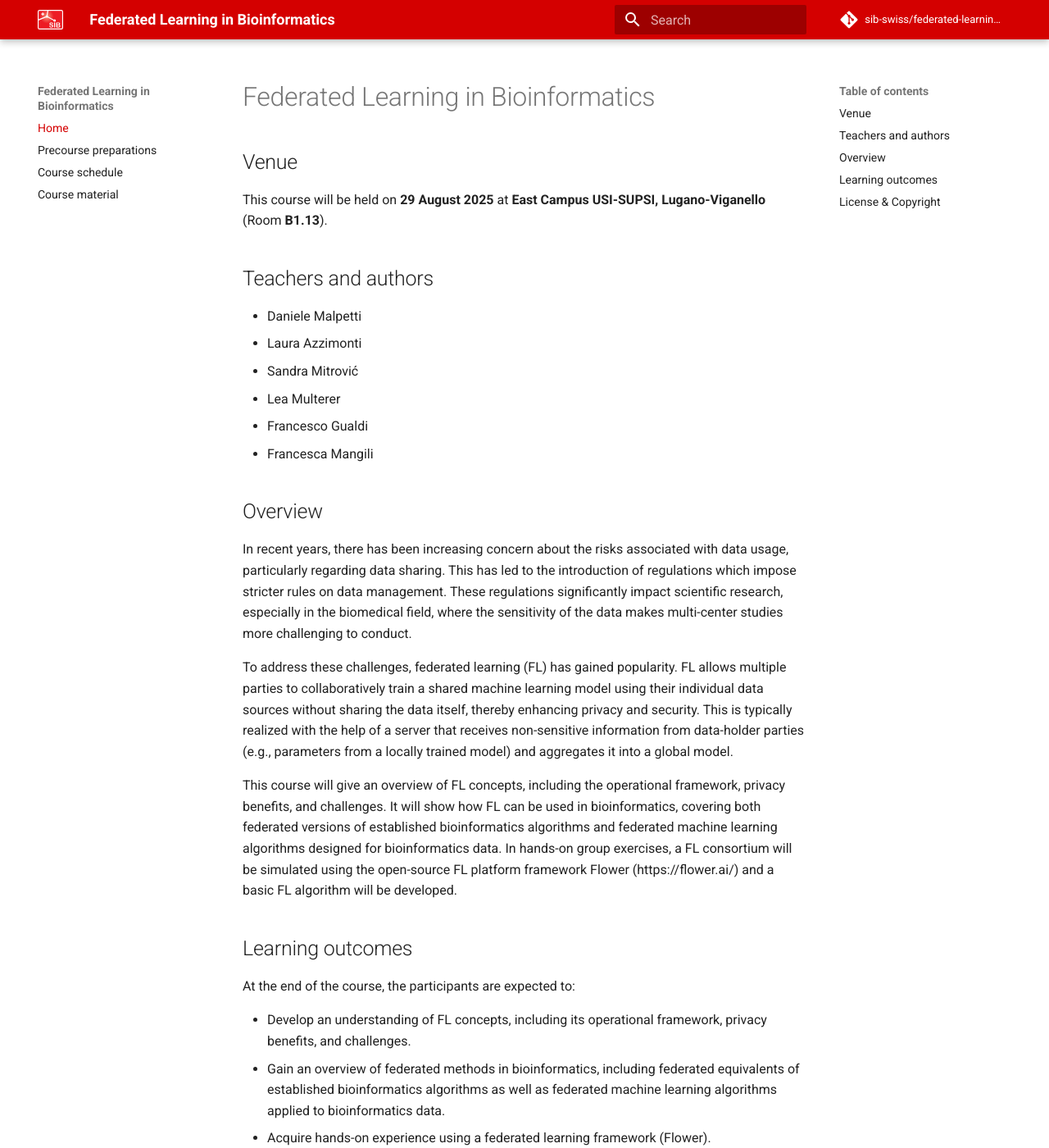
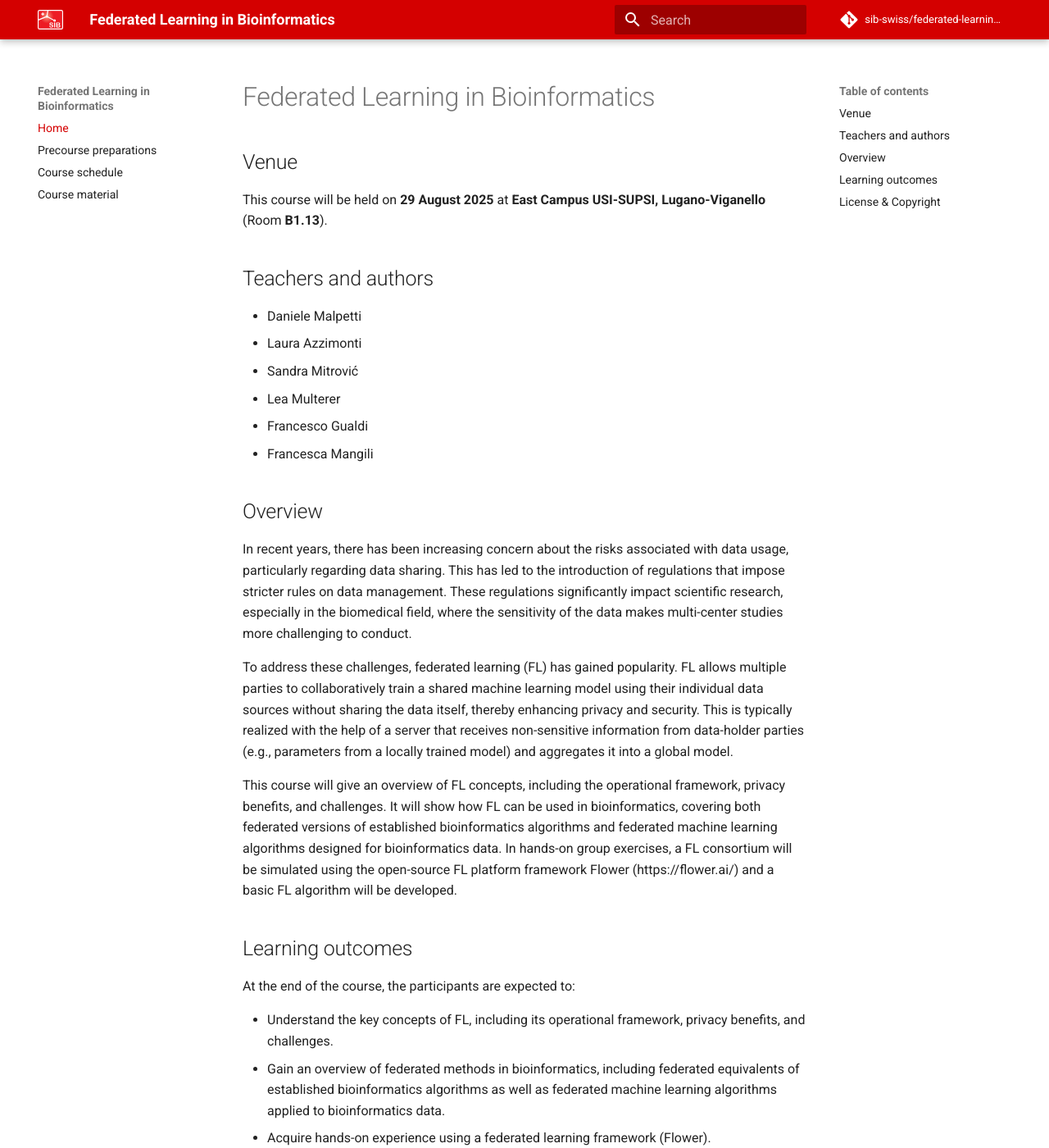
Before and after one commit to sib-swiss/federated-learning-training, an MkDocs documentation site: the page built from docs/index.md, in a window 1280 px wide and 1400 px high. Shown: the whole window at 82% size. Built offline with MkDocs 1.6.1 and Material for MkDocs 9.7.7, drawn with Linux system fonts in a browser that asks for light colours; comment, search, counter and statistics services are not loaded.

Commit message:
fix grammar

```diff
--- a/docs/index.md
+++ b/docs/index.md
@@ -14,7 +14,7 @@
 
 ## Overview
 In recent years, there has been increasing concern about the risks associated with data usage, particularly regarding data sharing.
-This has led to the introduction of regulations which impose stricter rules on data management.
+This has led to the introduction of regulations that impose stricter rules on data management.
 These regulations significantly impact scientific research, especially in the biomedical field, where the sensitivity of the
 data makes multi-center studies more challenging to conduct.
 
@@ -32,7 +32,7 @@
 
 At the end of the course, the participants are expected to:
 
-* Develop an understanding of FL concepts, including its operational framework, privacy benefits, and challenges.
+* Understand the key concepts of FL, including its operational framework, privacy benefits, and challenges.
 * Gain an overview of federated methods in bioinformatics, including federated equivalents of established bioinformatics algorithms as well as federated machine learning algorithms applied to bioinformatics data.
 * Acquire hands-on experience using a federated learning framework (Flower).
 * Understand the process of developing a federated learning algorithm through hands-on experience in a didactic exercise.
```
